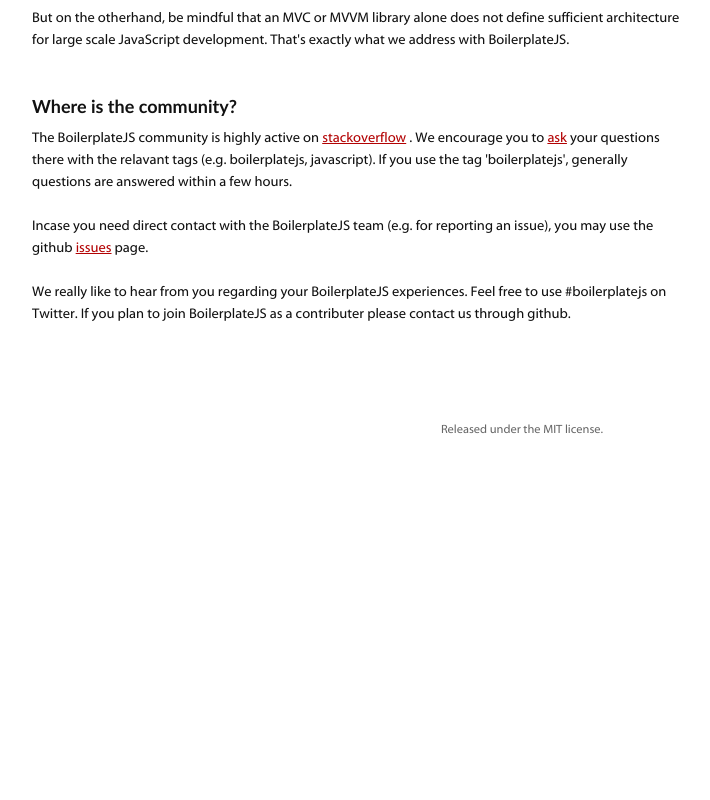
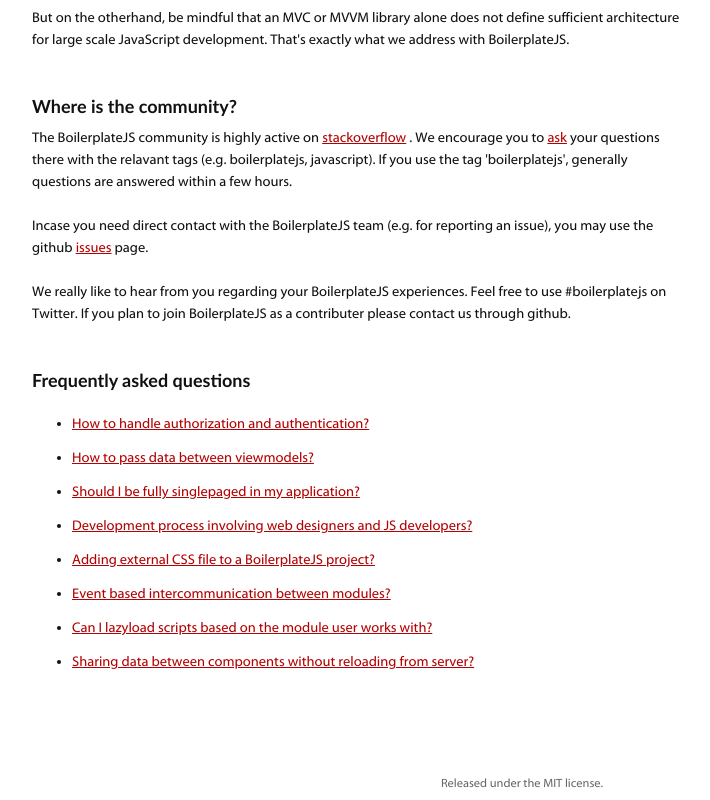
Before and after one commit to jamiebarrow/boilerplatejs-website, a plain HTML site: page index.html in a window 1280 px wide. Shown: the part 1724-2524 px from the top of the page, without its empty margins (118-828 px from the left). Before the commit the page ends 2170 px from the top, so only its background shows below. Drawn offline with Linux system fonts and the light colour scheme.

Commit message:
added FAQ section

```diff
--- a/index.html
+++ b/index.html
@@ -365,7 +365,7 @@
                             but if you do not like any of those <span class="redColorText" >you can replace them with your favourite library</span>. As proof, due to  popular demand,
                             we have incorporated (from v0.2rc) <a href="http://boilerplatejs.org/samples/productsuite/index.html#todo" target="_blank"> an exmaple of backbonejs </a>
                             side-by-side with knockoutjs for creating UI components.
-                             <br />
+                            <br />
                             <br />
                             But on the otherhand, be mindful that an MVC or MVVM library alone does not define sufficient architecture for large scale
                             JavaScript development. That's exactly what we address with BoilerplateJS.
@@ -392,7 +392,40 @@
                             If you plan to join BoilerplateJS as a contributer please contact us through github.
                             <br />
                             <br />
+                            <br />
                         </div>
+                        <div class="largeTitle">
+                            Frequently asked questions
+                                                    <div class="meduimText ">
+                            <ul>
+                                <li class="header">
+                                    <a target="_blank" href="http://stackoverflow.com/questions/12545476/boilerplatejs-recommended-way-to-handle-authorization-and-authentication" class="clickHeader"> How to handle authorization and authentication?</a>
+                                </li>
+                                <li class="header">
+                                    <a target="_blank" href="http://stackoverflow.com/questions/12726412/how-to-pass-data-between-view-to-another-viewmodel" class="clickHeader">How to pass data between viewmodels? </a>
+                                </li>
+                                <li class="header">
+                                    <a target="_blank" href="http://blog.hasith.net/2012/11/how-much-multi-page-single-page.html" class="clickHeader"> Should I be fully singlepaged in my application? </a>
+                                </li>
+                                <li class="header">
+                                    <a target="_blank" href="http://stackoverflow.com/questions/12517137/development-process-using-boilerplatejs" class="clickHeader"> Development process involving web designers and JS developers? </a>
+                                </li>
+                                <li class="header">
+                                    <a target="_blank" href="http://stackoverflow.com/questions/12455785/adding-external-css-file-to-a-boilerplatejs-project" class="clickHeader">Adding external CSS file to a BoilerplateJS project? </a>
+                                </li>
+                                <li class="header">
+                                    <a target="_blank" href="http://stackoverflow.com/questions/12396915/is-there-any-way-to-inter-communicate-with-modules-in-boilerplatejs" class="clickHeader">Event based intercommunication between modules? </a>
+                                </li>
+                                <li class="header">
+                                    <a target="_blank" href="http://stackoverflow.com/questions/12366823/in-boilerplatejs-browser-is-loading-all-the-scripts-in-other-modules-regardles" class="clickHeader"> Can I lazyload scripts based on the module user works with? </a>
+                                </li>
+                                <li class="header">
+                                    <a target="_blank" href="http://stackoverflow.com/questions/13127153/sharing-datasources-between-components-on-a-boilerplatejs-app" class="clickHeader"> Sharing data between components without reloading from server? </a>
+                                </li>
+                            </ul>
+                        </div>
+                        </div>
+
                         <br />
                         <br />
 
```
